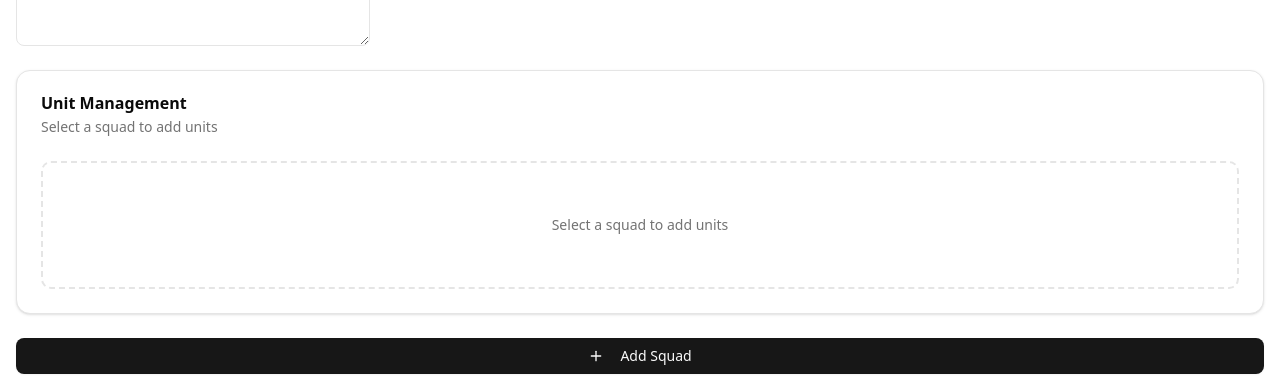
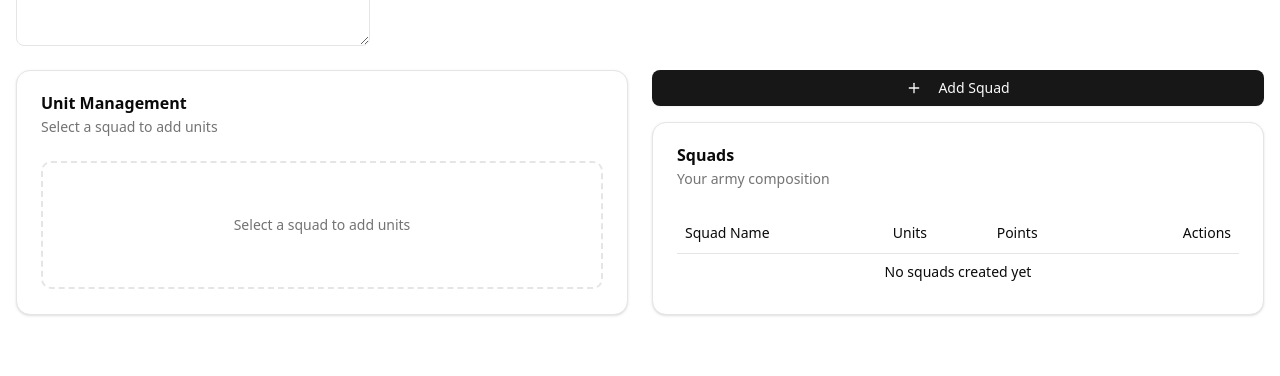
Before and after one commit to semillakan6/brikwars-army-generator, a Next.js app: page / in a window 1280 px wide. Shown: the part 257-633 px from the top of the page. Built offline with nearby package versions, Linux system fonts and the light colour scheme.

Commit message:
Update grid layout in Home component: adjust responsive column classes for better display on larger screens based on selected unit.

```diff
--- a/src/app/page.js
+++ b/src/app/page.js
@@ -668,7 +668,7 @@
         </div>
       </div>
 
-      <div className={`grid grid-cols-1 md:grid-cols-${selectedUnit ? '3' : '2'} gap-6`}>
+      <div className={`grid grid-cols-1 md:grid-cols-2 ${selectedUnit ? 'lg:grid-cols-3' : 'lg:grid-cols-2'} gap-6`}>
         {/* Left Column - Unit Form */}
         <Card>
           <CardHeader>
```
